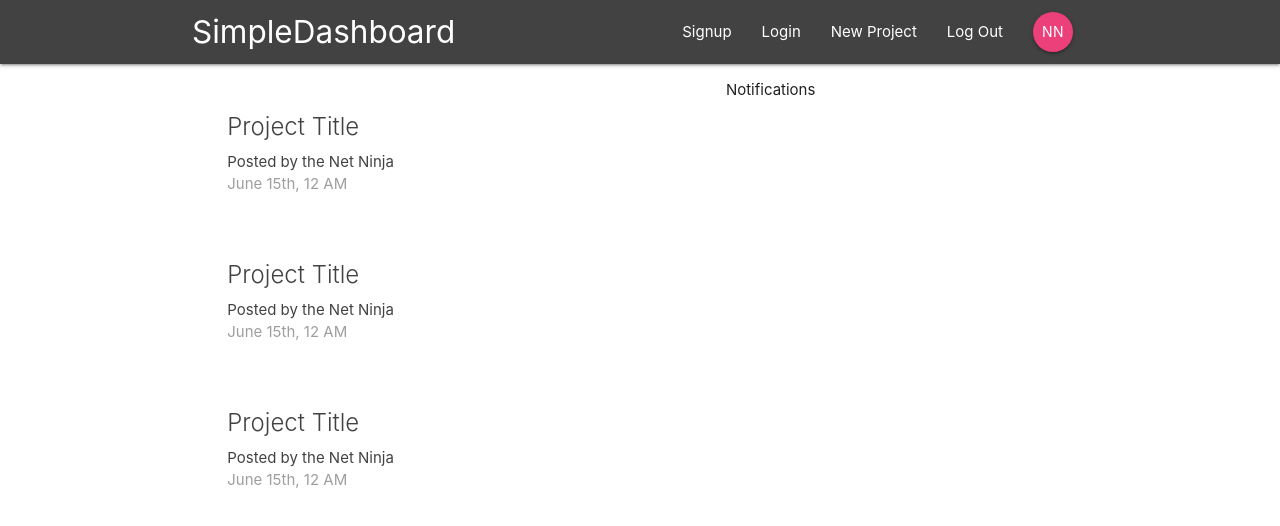
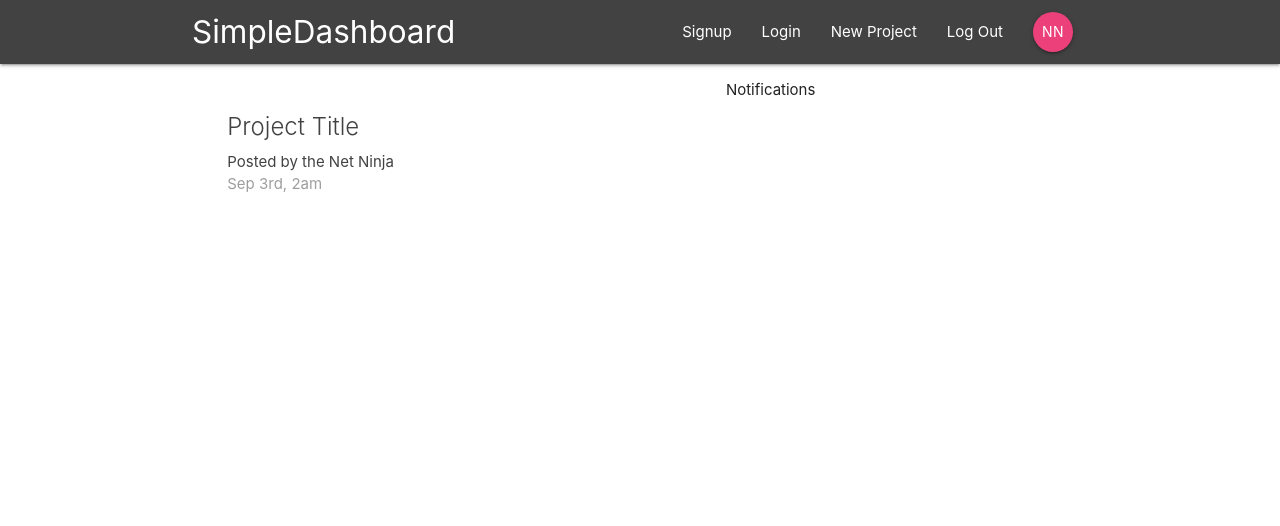
Before and after one commit to minhdpt/simple-dashboard, a React (Create React App) app: page / in a window 1280 px wide. Shown: the top 526 px of the page. Built offline with nearby package versions, Linux system fonts and the light colour scheme.

Commit message:
- Project summary. (https://www.youtube.com/watch?v=BRQLXTa0I94&list=PL4cUxeGkcC9iWstfXntcj8f-dFZ4UtlN3&index=6)

```diff
--- a/src/components/projects/ProjectList.js
+++ b/src/components/projects/ProjectList.js
@@ -1,29 +1,9 @@
 import React from 'react'
-
+import ProjectSummary from '../projects/ProjectSumary'
 const ProjectList = () => {
     return (
         <div className="project-list section">
-            <div className="card z-depth-0 project-summary">
-                <div className="card-content grey-text text-darken-3">
-                    <span className="card-title">Project Title</span>
-                    <p>Posted by the Net Ninja</p>
-                    <p className="grey-text">June 15th, 12 AM</p>
-                </div>
-            </div>
-            <div className="card z-depth-0 project-summary">
-                <div className="card-content grey-text text-darken-3">
-                    <span className="card-title">Project Title</span>
-                    <p>Posted by the Net Ninja</p>
-                    <p className="grey-text">June 15th, 12 AM</p>
-                </div>
-            </div>
-            <div className="card z-depth-0 project-summary">
-                <div className="card-content grey-text text-darken-3">
-                    <span className="card-title">Project Title</span>
-                    <p>Posted by the Net Ninja</p>
-                    <p className="grey-text">June 15th, 12 AM</p>
-                </div>
-            </div>
+            <ProjectSummary/>
         </div>
     )
 }
--- a/src/components/projects/ProjectSumary.js
+++ b/src/components/projects/ProjectSumary.js
@@ -0,0 +1,16 @@
+import React from 'react'
+import ProjectList from './ProjectList'
+
+const ProjectSummary = () => {
+    return (
+        <div className="card z-depth-0 project-summary">
+            <div className="card-content grey-text text-darken-3">
+                <span className="card-title">Project Title</span>
+                <p>Posted by the Net Ninja</p>
+                <p className="grey-text">Sep 3rd, 2am</p>
+            </div>
+        </div>
+    )
+}
+
+export default ProjectSummary
```
Also changed, not shown: sitemap.png (added).
